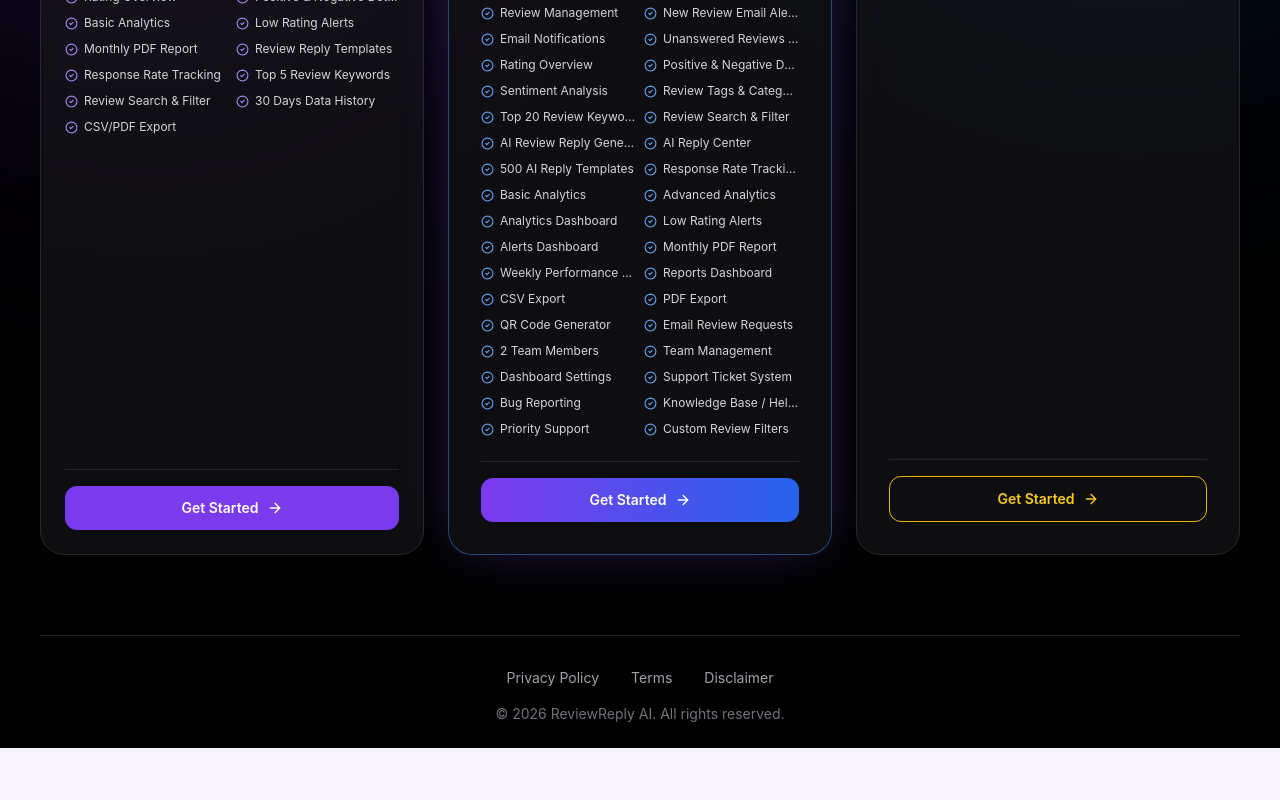
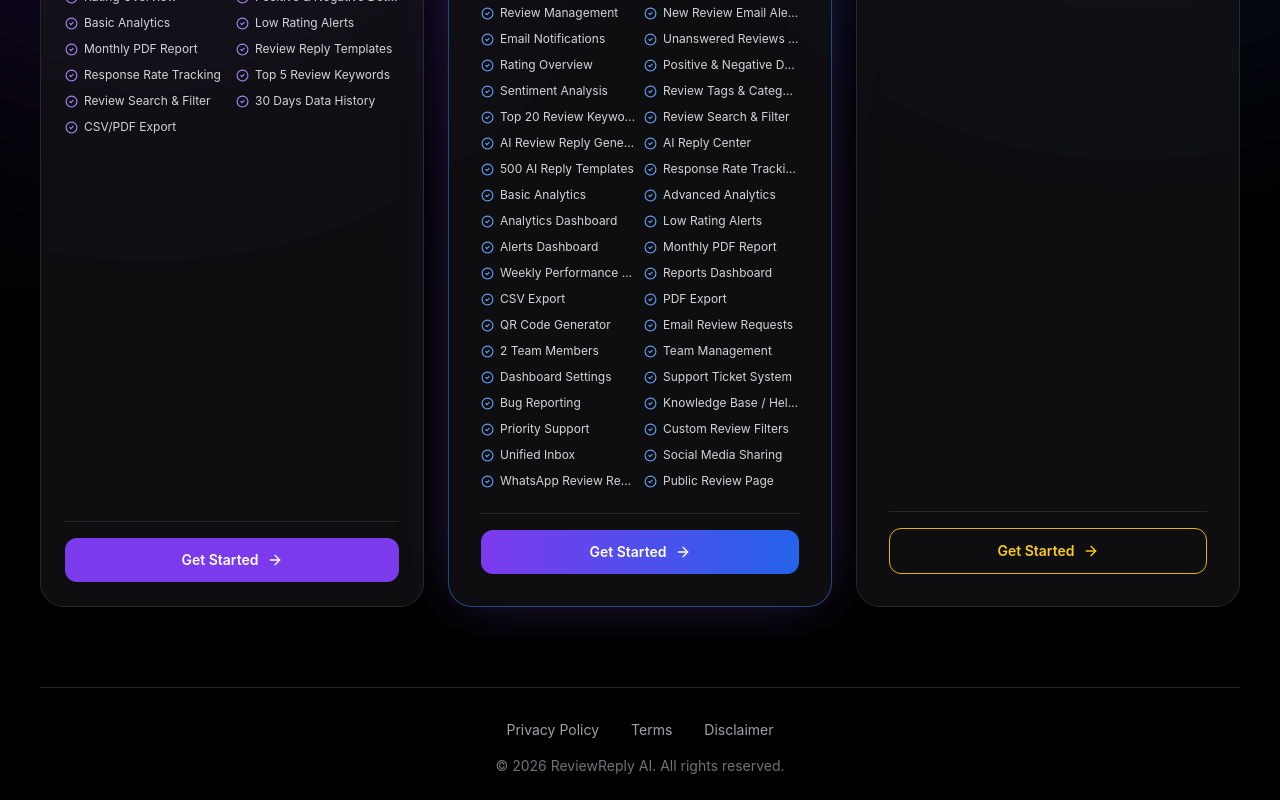
Before and after one commit to afnankhan123456/reviewreply-ai, a Next.js app: page /plans in a window 1280 px wide. Shown: the part 781-1581 px from the top of the page. Before the commit the page ends 1529 px from the top, so only its background shows below. Built offline with nearby package versions, Linux system fonts and the light colour scheme.

Commit message:
Update page.tsx

```diff
--- a/app/plans/page.tsx
+++ b/app/plans/page.tsx
@@ -65,6 +65,10 @@ const standardFeatures = [
   "Knowledge Base / Help Center",
   "Priority Support",
   "Custom Review Filters",
+  "Unified Inbox",
+  "Social Media Sharing",
+  "WhatsApp Review Requests",
+  "Public Review Page",
 ];
 
 const proFeatures = [
```
